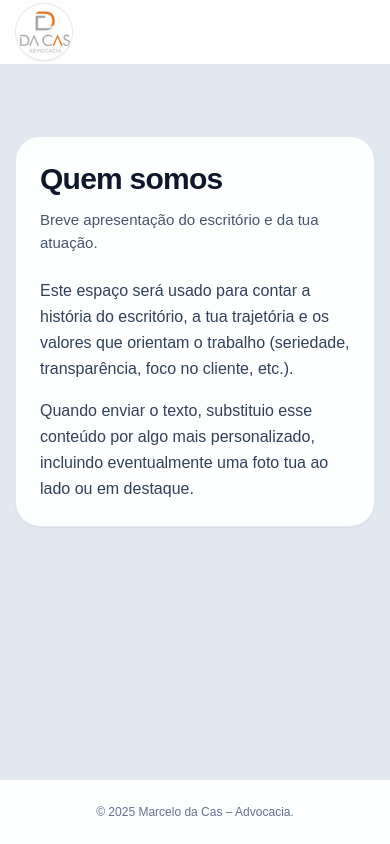
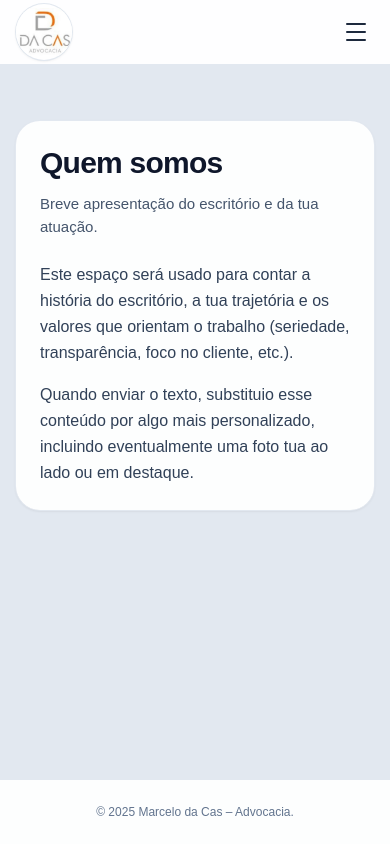
Before and after one commit to roberto-ayres/marcelodacas-site, a Next.js app: page / in a window 390 px wide. Built offline with nearby package versions, Linux system fonts and the light colour scheme.

Commit message:
Ajustes de layout e correção do footer

```diff
--- a/src/app/layout.tsx
+++ b/src/app/layout.tsx
@@ -12,16 +12,16 @@ export const metadata: Metadata = {
 export default function RootLayout({ children }: { children: React.ReactNode }) {
   return (
     <html lang="pt-BR">
-      <body className="min-h-screen bg-slate-200 text-slate-800 text-[15px]">
-        <div className="flex min-h-screen flex-col">
+      <body className="flex min-h-screen flex-col bg-slate-200 text-slate-800 text-[15px]">
         <SiteHeader />
+
         <main className="flex-1">
-            <div className="mx-auto w-full max-w-5xl px-4 py-12 sm:px-6">
+          <div className="mx-auto w-full max-w-5xl px-4 py-8 sm:px-6 sm:py-12">
             {children}
           </div>
         </main>
+
         <SiteFooter />
-        </div>
       </body>
     </html>
   )
--- a/src/components/SiteHeader.tsx
+++ b/src/components/SiteHeader.tsx
@@ -4,6 +4,7 @@
 import Link from 'next/link'
 import Image from 'next/image'
 import { usePathname } from 'next/navigation'
+import { useState } from 'react'
 
 const navLinks = [
   { href: '/', label: 'Quem somos' },
@@ -13,12 +14,18 @@ const navLinks = [
 
 export default function SiteHeader() {
   const pathname = usePathname()
+  const [isOpen, setIsOpen] = useState(false)
 
   return (
     <header className="border-b border-slate-200 bg-white/95 backdrop-blur">
       <div className="mx-auto flex h-16 max-w-5xl items-center justify-between px-4 sm:h-20 sm:px-6">
-        <Link href="/" className="flex items-center">
-          <div className="relative h-14 w-14 sm:h-18 sm:w-18 overflow-hidden rounded-full bg-white shadow-sm ring-1 ring-slate-200">
+        {/* Logo */}
+        <Link
+          href="/"
+          className="flex items-center"
+          onClick={() => setIsOpen(false)}
+        >
+          <div className="relative h-14 w-14 sm:h-16 sm:w-16 overflow-hidden rounded-full bg-white shadow-sm ring-1 ring-slate-200">
             <Image
               src="/logo-dacas.png"
               alt="Logo Da Cas Advocacia"
@@ -29,6 +36,7 @@ export default function SiteHeader() {
           </div>
         </Link>
 
+        {/* Menu desktop */}
         <nav className="hidden items-end gap-10 text-sm sm:flex">
           {navLinks.map(link => {
             const active = pathname === link.href
@@ -48,7 +56,54 @@ export default function SiteHeader() {
             )
           })}
         </nav>
+
+        {/* Botão hamburguer (somente mobile) */}
+        <button
+          type="button"
+          className="inline-flex items-center justify-center rounded-md p-2 text-slate-700 hover:bg-slate-100 hover:text-slate-900 sm:hidden"
+          onClick={() => setIsOpen(open => !open)}
+          aria-label="Abrir menu de navegação"
+          aria-expanded={isOpen}
+        >
+          <span className="sr-only">Abrir menu</span>
+          <div className="flex flex-col gap-1.5">
+            <span className="block h-0.5 w-5 rounded bg-slate-800" />
+            <span className="block h-0.5 w-5 rounded bg-slate-800" />
+            <span className="block h-0.5 w-5 rounded bg-slate-800" />
+          </div>
+        </button>
       </div>
+
+      {/* Menu mobile dropdown */}
+      {isOpen && (
+        <div className="border-t border-slate-200 bg-white sm:hidden">
+          <nav className="mx-auto flex max-w-5xl flex-col px-4 py-2">
+            {navLinks.map(link => {
+              const active = pathname === link.href
+
+              return (
+                <Link
+                  key={link.href}
+                  href={link.href}
+                  onClick={() => setIsOpen(false)}
+                  className={`flex items-center py-2 text-[15px] font-medium transition-colors ${
+                    active
+                      ? 'text-slate-900'
+                      : 'text-slate-600 hover:text-slate-900'
+                  }`}
+                >
+                  <span
+                    className={`mr-2 h-1 w-1 rounded-full ${
+                      active ? 'bg-orange-400' : 'bg-transparent'
+                    }`}
+                  />
+                  {link.label}
+                </Link>
+              )
+            })}
+          </nav>
+        </div>
+      )}
     </header>
   )
 }
```
Lines whose indentation alone changed are shown as unchanged.
